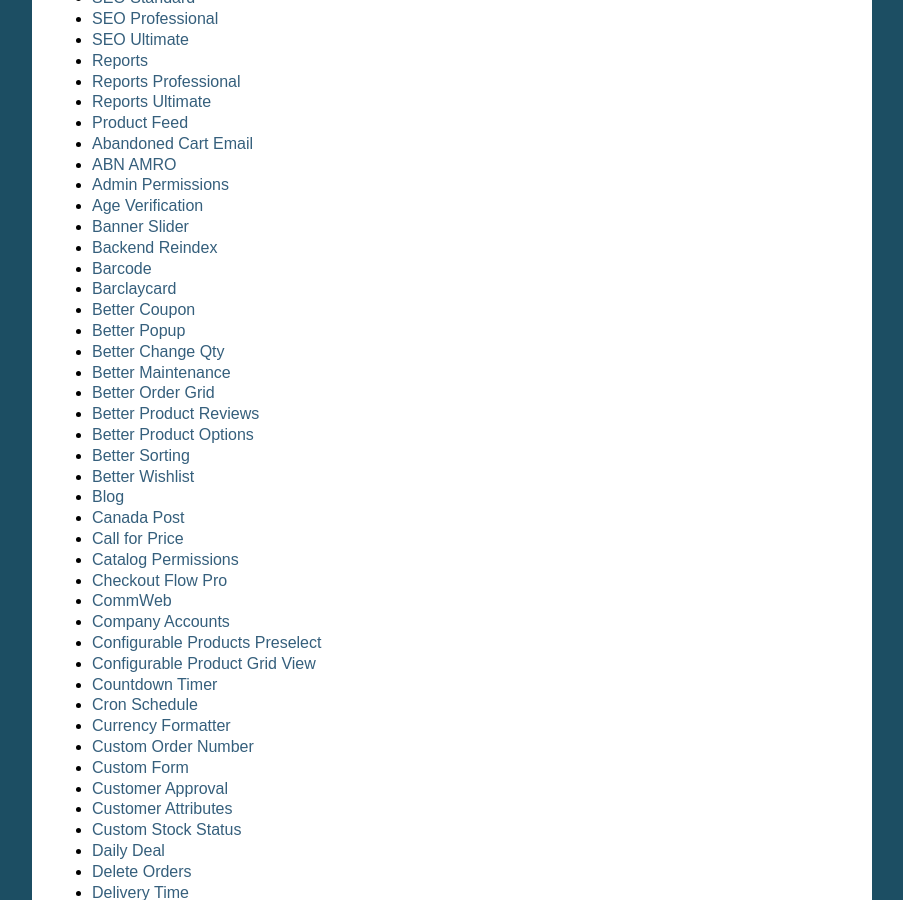
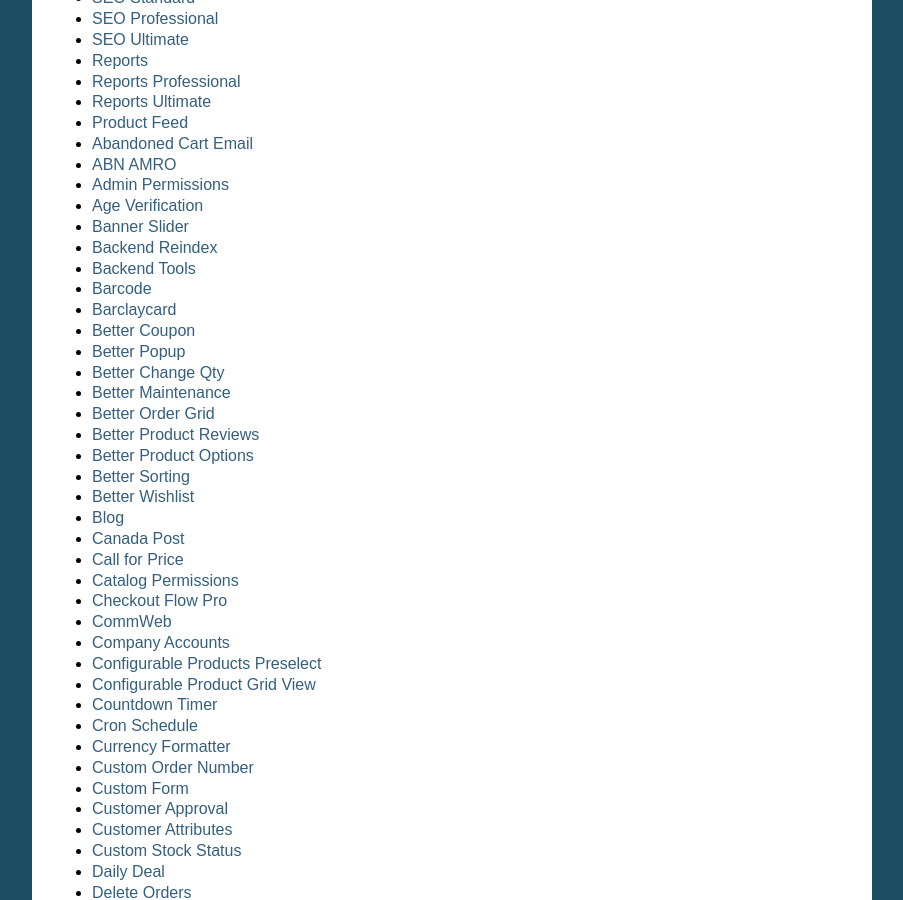
Before and after one commit to magepages/mpdocs, a Sphinx documentation site: the page built from docs/index.rst, in a window 1280 px wide and 900 px high, scrolled down 734 px. Shown: the whole window, without its empty margins (198-1101 px from the left). Built offline with Sphinx 7.4.7, drawn with Linux system fonts in a browser that asks for light colours; pages that are not in the unit, such as notebooks, are missing from menus.

Commit message:
Update index.rst

```diff
--- a/docs/index.rst
+++ b/docs/index.rst
@@ -49,6 +49,7 @@
    age-verification/index
    banner-slider/index
    backend-reindex/index
+   backend-tools/index
    barcode/index
    barclaycard/index
    better-coupon/index
```
Also changed, not shown: other parts of docs/index.rst (+1 -0 lines).
